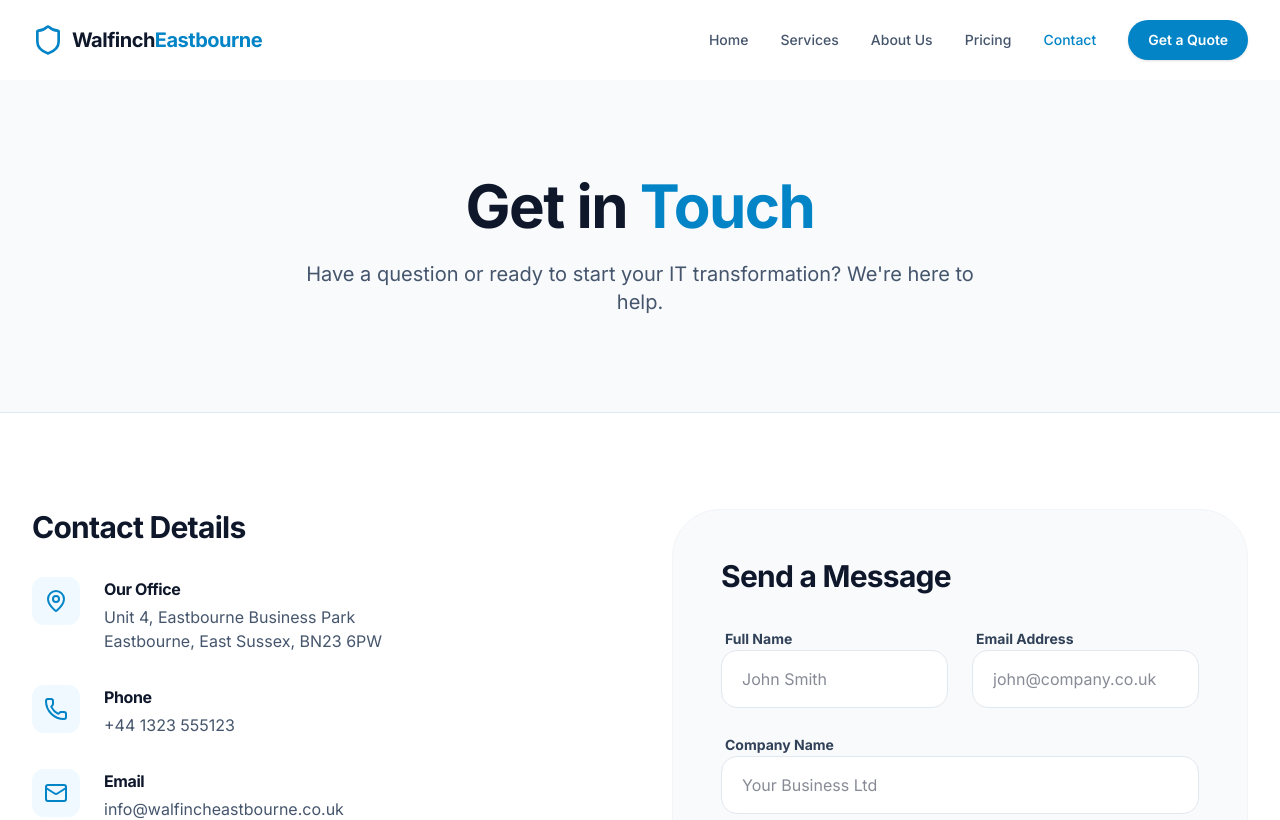
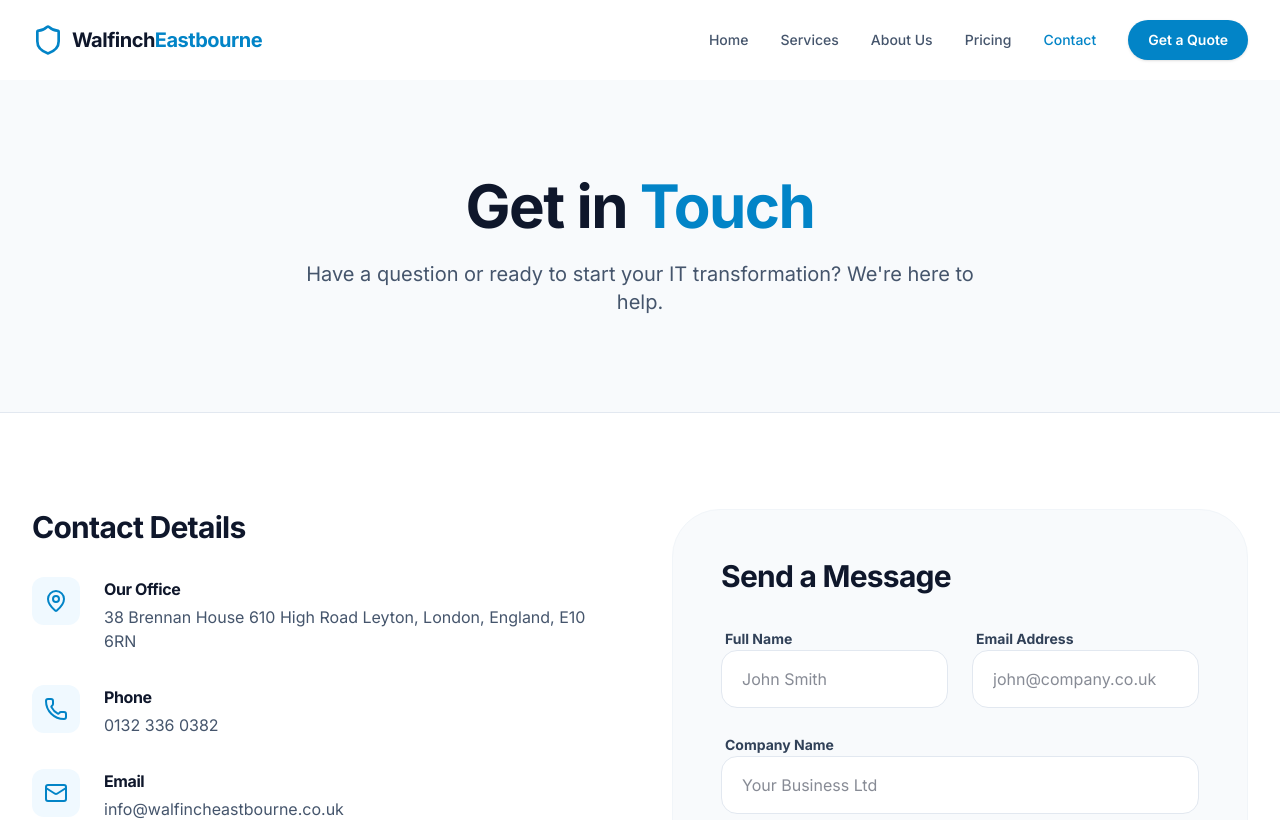
Before and after one commit to consultancy-outfit/100IT-SALESITES-001, a React (Vite) app: page /contact in a window 1280 px wide. Shown: the top 820 px of the page. Built offline with nearby package versions, Linux system fonts and the light colour scheme.

Commit message:
Update Contact.tsx

```diff
--- a/src/pages/Contact.tsx
+++ b/src/pages/Contact.tsx
@@ -53,7 +53,7 @@ const Contact = () => {
                   </div>
                   <div>
                     <h4 className="font-bold text-slate-900 mb-1">Our Office</h4>
-                    <p className="text-slate-600">Unit 4, Eastbourne Business Park<br />Eastbourne, East Sussex, BN23 6PW</p>
+                    <p className="text-slate-600">38 Brennan House 610 High Road Leyton, London, England, E10 6RN</p>
                   </div>
                 </div>
 
@@ -63,7 +63,7 @@ const Contact = () => {
                   </div>
                   <div>
                     <h4 className="font-bold text-slate-900 mb-1">Phone</h4>
-                    <p className="text-slate-600">+44 1323 555123</p>
+                    <p className="text-slate-600">0132 336 0382</p>
                   </div>
                 </div>
 
```
